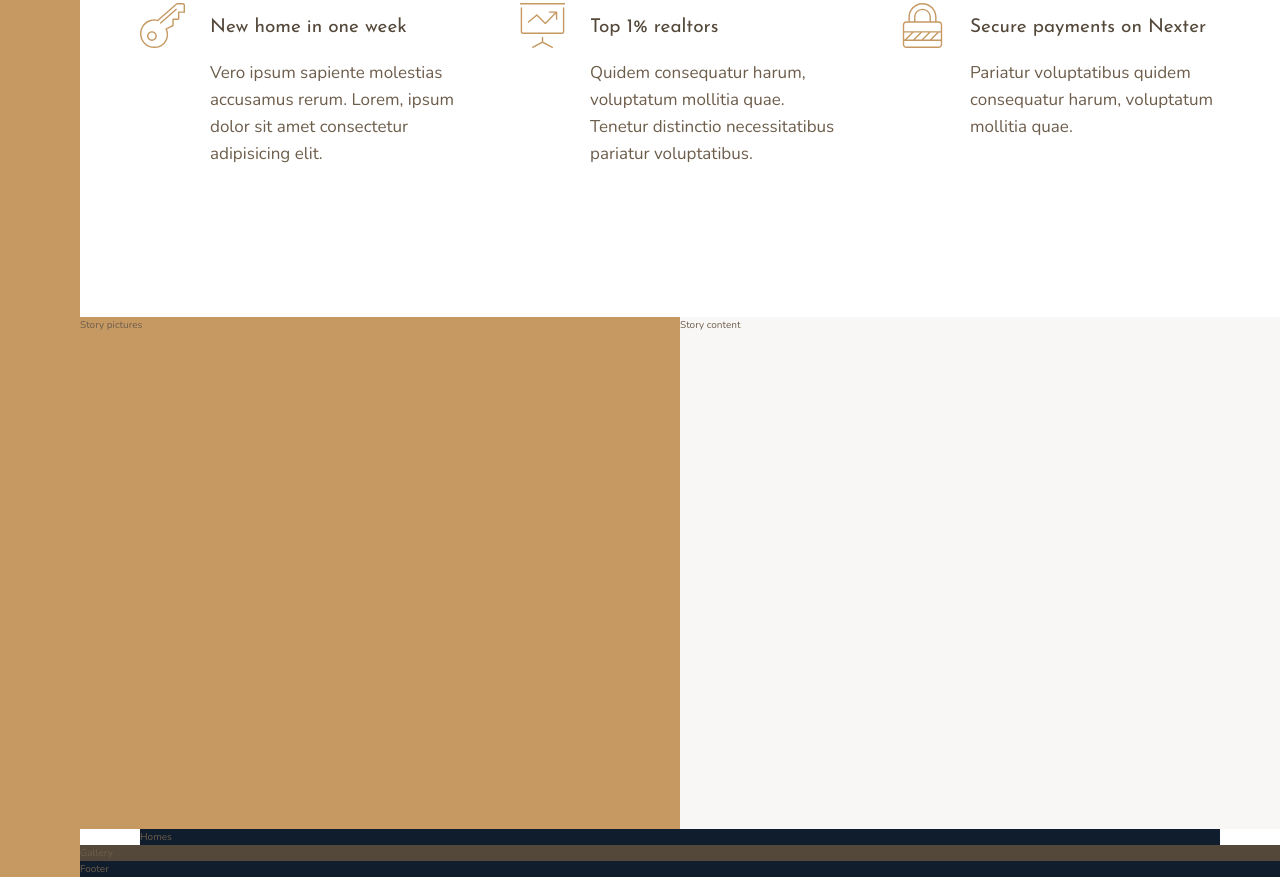
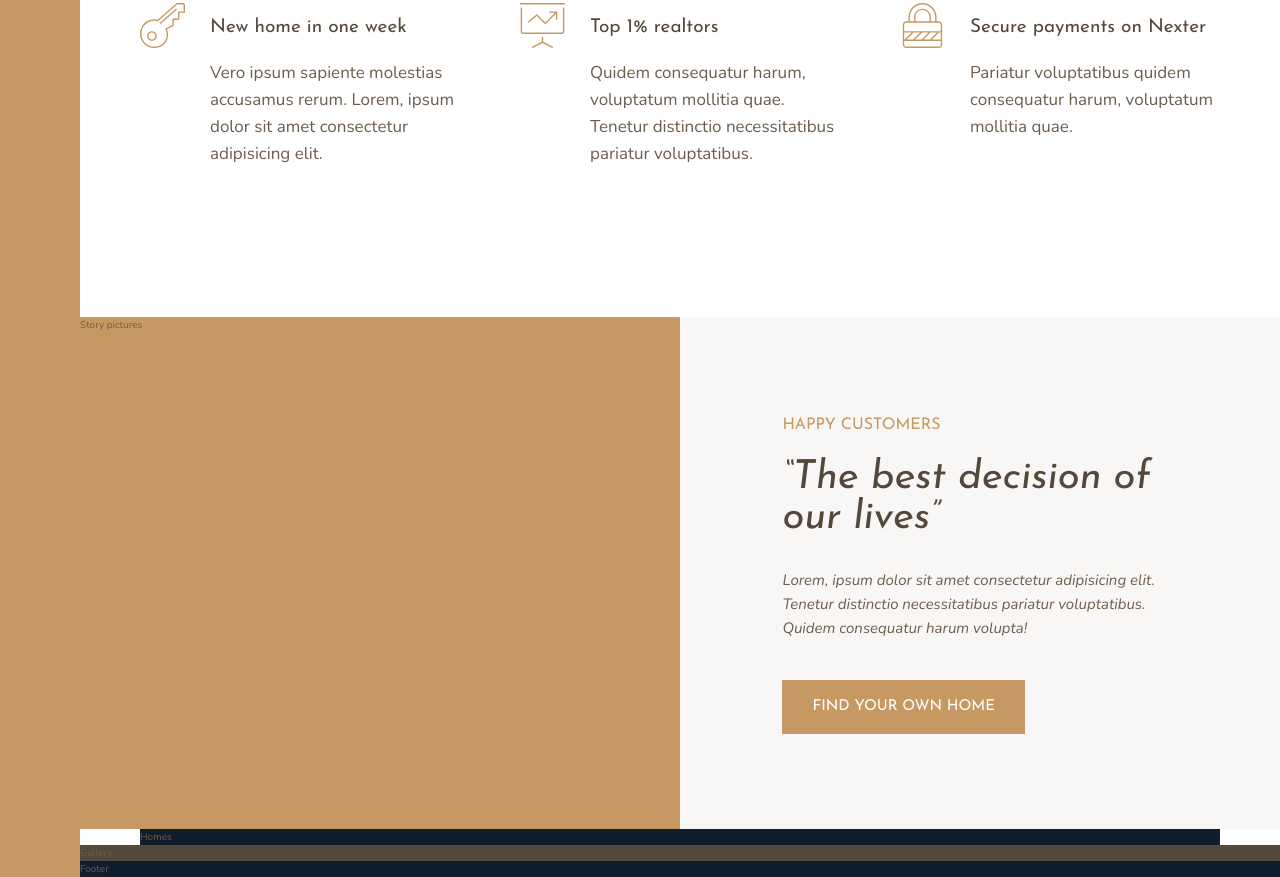
Before and after one commit to SashaSohrabi/Nexter---real-estate, a website: page src/index.html in a window 1280 px wide. Shown: the part 991-1868 px from the top of the page. Drawn offline with nearby package versions, Linux system fonts and the light colour scheme; files that its build step writes are made by us from their sources.

Commit message:
building story content.

```diff
--- a/src/index.html
+++ b/src/index.html
@@ -89,7 +89,16 @@
     </div>
 
     <div class="story-content">
-      Story content
+      <h3 class="heading-3 mb-sm">Happy Customers</h3>
+      <h2 class="heading-2 heading-2--dark mb-md">
+        &ldquo;The best decision of our lives&rdquo;
+      </h2>
+      <p class="story__text">
+        Lorem, ipsum dolor sit amet consectetur adipisicing elit. Tenetur
+        distinctio necessitatibus pariatur voluptatibus. Quidem consequatur
+        harum volupta!
+      </p>
+      <button class="btn">Find your own home</button>
     </div>
 
     <section class="homes">
--- a/src/sass/general/_typography.scss
+++ b/src/sass/general/_typography.scss
@@ -8,9 +8,23 @@
 }
 .heading-2 {
   @extend %heading;
+  font-size: 4rem;
+  font-style: italic;
+  line-height: 1;
+
+  &--light {
+    color: $color-grey-light-1;
+  }
+
+  &--dark {
+    color: $color-grey-dark-1;
+  }
 }
 .heading-3 {
   @extend %heading;
+  font-size: 1.6rem;
+  color: $color-primary;
+  text-transform: uppercase;
 }
 .heading-4 {
   @extend %heading;
@@ -24,3 +38,34 @@
     color: $color-grey-dark-1;
   }
 }
+
+.btn {
+  background-color: $color-primary;
+  color: #fff;
+  border: none;
+  border-radius: 0;
+  font-family: $font-display;
+  font-size: 1.5rem;
+  text-transform: uppercase;
+  padding: 1.8rem 3rem;
+  cursor: pointer;
+  transition: all 0.2s;
+
+  &:hover {
+    background-color: $color-primary-dark;
+  }
+}
+
+// Helper Classes
+.mb-sm {
+  margin-bottom: 2rem;
+}
+.mb-md {
+  margin-bottom: 3rem;
+}
+.mb-lg {
+  margin-bottom: 4rem;
+}
+.mb-hg {
+  margin-bottom: 8rem;
+}
--- a/src/sass/sections/_story.scss
+++ b/src/sass/sections/_story.scss
@@ -7,5 +7,17 @@
   &-content {
     background-color: $color-grey-light-1;
     grid-column: col-start 5 / full-end;
+
+    padding: 6rem 8vw;
+    display: flex;
+    flex-direction: column;
+    justify-content: center;
+    align-items: flex-start;
+  }
+
+  &__text {
+    font-size: 1.5rem;
+    font-style: italic;
+    margin-bottom: 4rem;
   }
 }
```
Also changed, not shown: build/css/bundle.css, build/index.html, src/css/style.css.
